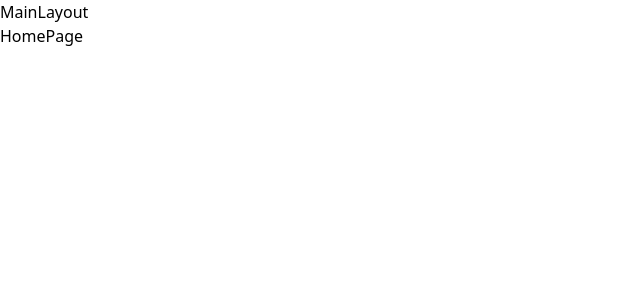
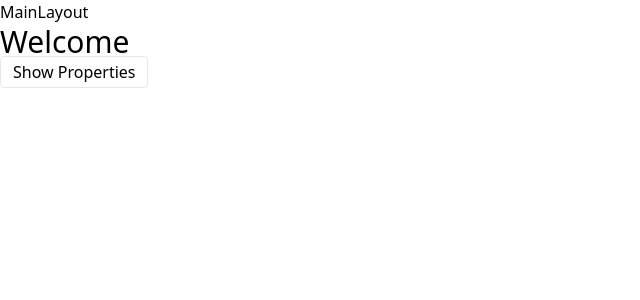
Before and after one commit to johnsonbhaskaran/Next-JS-Projects, a Next.js app in the folder property-pulse/: page / in a window 1280 px wide. Shown: the top 300 px of the page, without its empty margins (0-640 px from the left). Built offline with nearby package versions, Linux system fonts and the light colour scheme.

Commit message:
Next: pages hyper linked using the a or Link from next

```diff
--- a/property-pulse/app/page.jsx
+++ b/property-pulse/app/page.jsx
@@ -1,4 +1,13 @@
+import Link from "next/link";
+
 const HomePage = () => {
-  return <div>HomePage</div>;
+  return (
+    <div>
+      <h1 className='text-3xl'>Welcome</h1>
+      <Link className='px-3 py-1 border rounded' href='/properties'>
+        Show Properties
+      </Link>
+    </div>
+  );
 };
 export default HomePage;
--- /dev/null
+++ b/property-pulse/app/properties/[...id]/page.jsx
@@ -0,0 +1,4 @@
+const CatchAllDynamicPage = () => {
+  return <div>CatchAllDynamicPage</div>;
+};
+export default CatchAllDynamicPage;
--- /dev/null
+++ b/property-pulse/app/properties/[id]/page.jsx
@@ -0,0 +1,4 @@
+const DynamicPage = () => {
+  return <div>DynamicPage</div>;
+};
+export default DynamicPage;
--- /dev/null
+++ b/property-pulse/app/properties/add/page.jsx
@@ -0,0 +1,4 @@
+const AddPage = () => {
+  return <div>AddPage</div>;
+};
+export default AddPage;
--- /dev/null
+++ b/property-pulse/app/properties/page.jsx
@@ -0,0 +1,13 @@
+import Link from "next/link";
+
+const PropertiesPage = () => {
+  return (
+    <div>
+      <h1 className='text-3xl'>Properties Page</h1>
+      <Link className='px-3 py-1 border rounded' href='/'>
+        Go back Home
+      </Link>
+    </div>
+  );
+};
+export default PropertiesPage;
```
Also changed, not shown: 2 other files (tests, documents, lock files or other folders).
